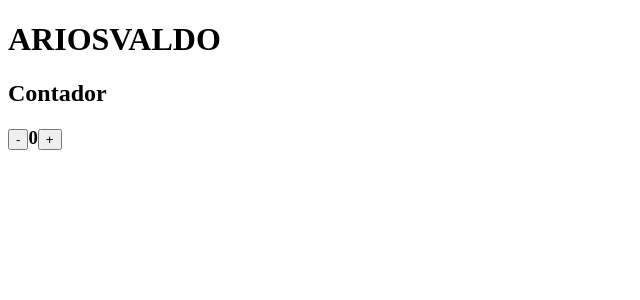
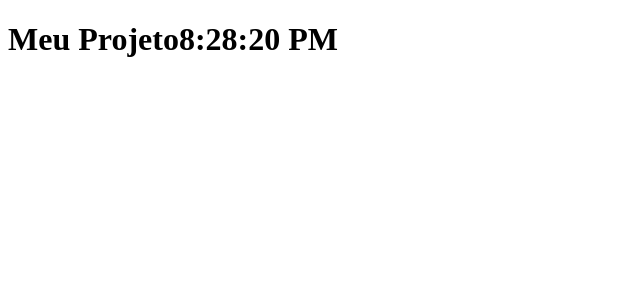
Before and after one commit to Ari-Neto-dev/myApp, a React (Create React App) app: page / in a window 1280 px wide. Shown: the top 300 px of the page, without its empty margins (0-640 px from the left). Built offline with nearby package versions, Linux system fonts and the light colour scheme.

Commit message:
componentDidMount

```diff
--- a/src/App.js
+++ b/src/App.js
@@ -1,48 +1,37 @@
-import React, { Component } from "react";
+import React, {Component}from 'react';
 
-class App extends Component {
-  constructor(props) {
+class App extends Component{
+
+  constructor(props){
     super(props);
-    this.state = {
-      nome: "ARIOSVALDO",
-      contador:0,
+    this.state={
+      hora:' 00:00:00'
     };
-    this.aumentar=this.aumentar.bind(this);
-    this.diminuir=this.diminuir.bind(this);
   }
 
+  componentDidMount(){
+    setInterval(()=>{
+      this.setState({hora: new Date().toLocaleTimeString()})
+
+    },1000);
+
+  }
+
+  componentDidUpdate(){
+    console.log('Atualizou!!!');
+
+  }
+  // shouldComponentUpdate(){
+
+  // }
 
 
-  aumentar(){
-    let state =this.state;
-    state.contador += 1;
-    state.nome ="THE BEST"
-    this.setState(state);
-  }
-
-  diminuir(){
-    let state =this.state;
-    if(state.contador===0){
-      alert('Opa chegou a zero!');
-      return;
-    }
-    state.contador -= 1;
-    this.setState(state);
-  }
-
-  render() {
-    return (
-    <div>
-      <h1>{this.state.nome}</h1>
-      <h2>Contador</h2>
-      <h3>
-        <button onClick={this.diminuir}>-</button>
-      {this.state.contador}
-      <button onClick={this.aumentar}>+</button>
-      </h3>
+  render(){
+    return(
+      <div>
+        <h1>Meu Projeto{this.state.hora}</h1>
       </div>
-    );
+    )
   }
 }
-
 export default App;
```
